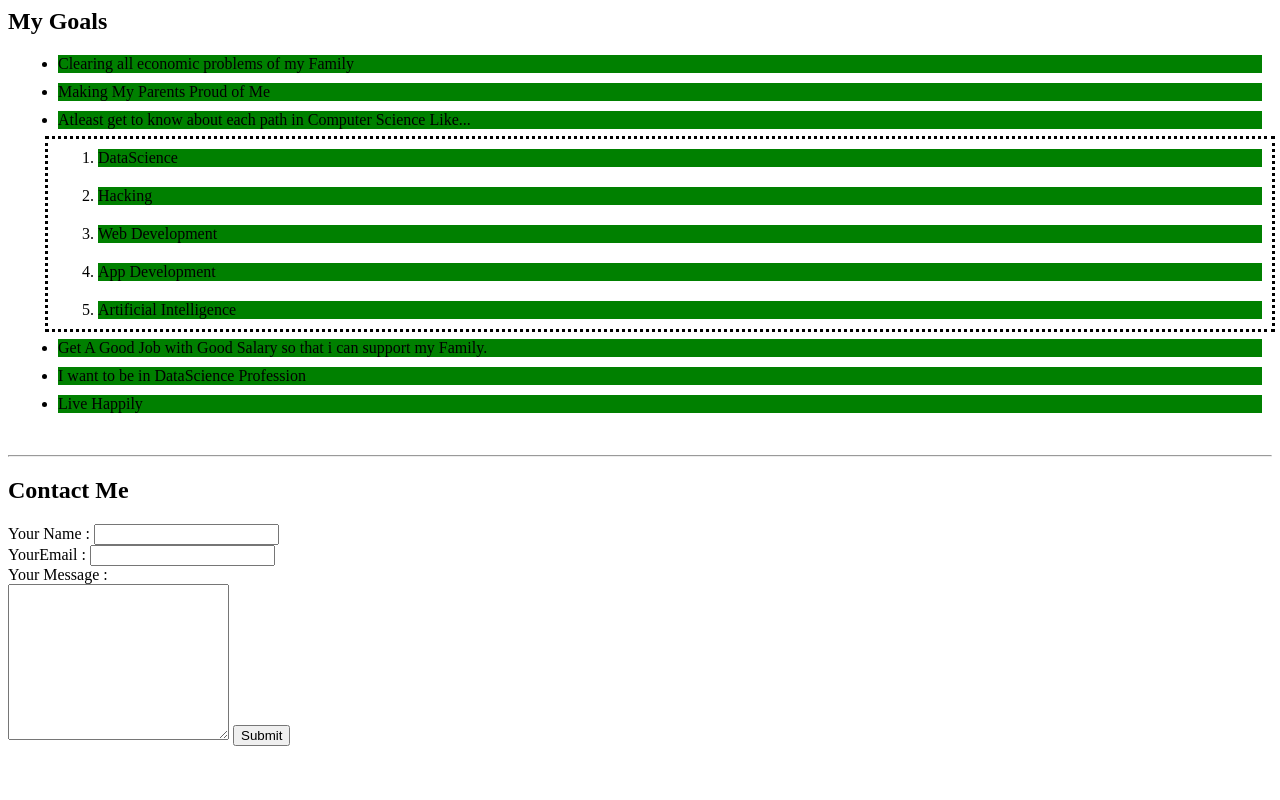
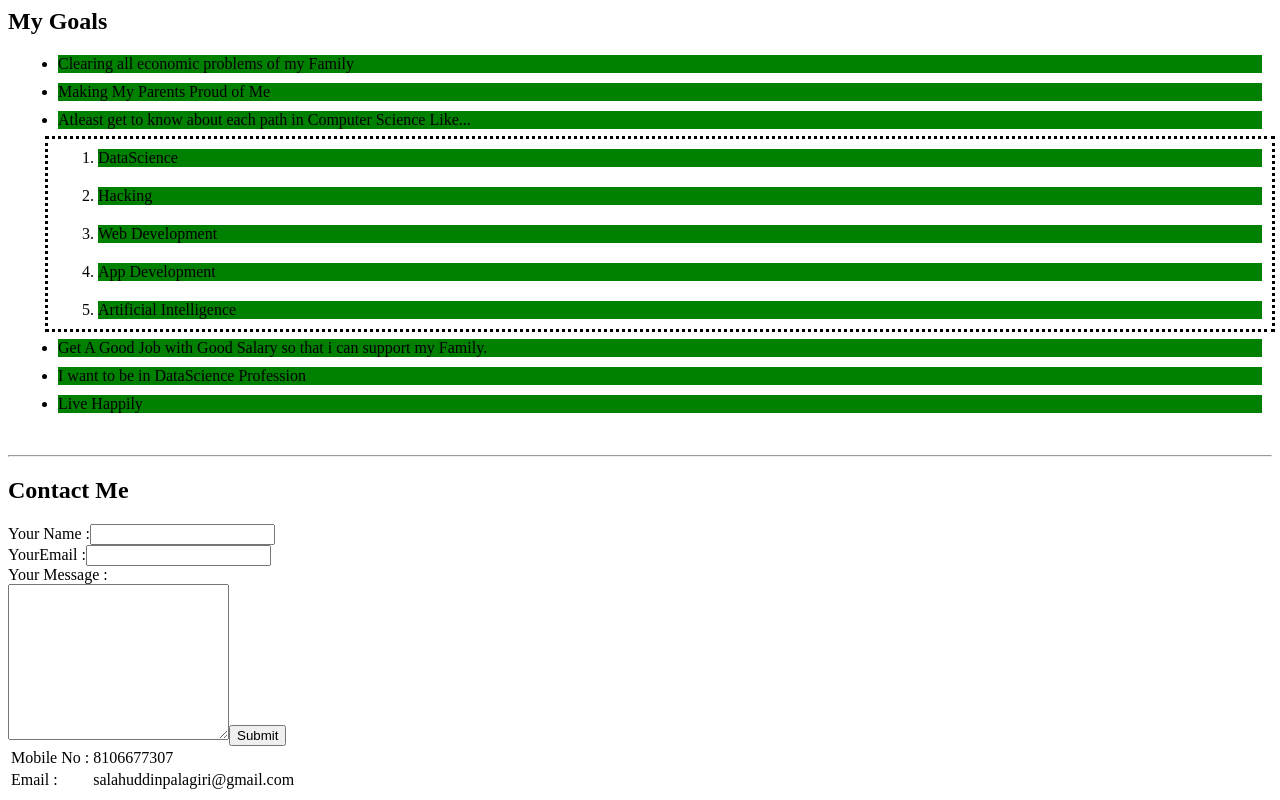
Before and after one commit to salam59/cv, a plain HTML site: page index.html in a window 1280 px wide. Shown: the part 1826-2626 px from the top of the page. Before the commit the page ends 2580 px from the top, so only its background shows below. Drawn offline with Linux system fonts and the light colour scheme.

Commit message:
Update index.html

```diff
--- a/index.html
+++ b/index.html
@@ -147,6 +147,15 @@
     <br>
     <hr>
     <h2>Contact Me</h2>
+        <table>
+           <tr>
+                <td>Mobile No :</td>
+                <td>8106677307</td>
+           </tr>
+            <tr>
+                <td>Email :</td>
+                <td>salahuddinpalagiri@gmail.com</td>
+           </tr>
     <form action="mailto:salahuddinpalagiri@gmail.com" method="post" enctype="text/plain">
         <label>Your Name :</label>
         <input type="text" name="YourName "><br>
```
